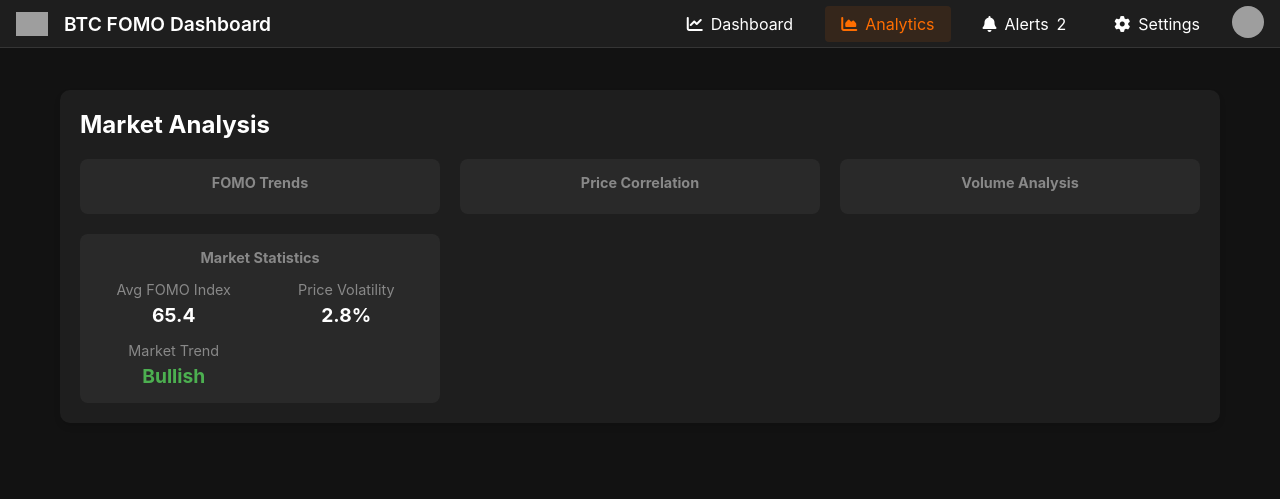
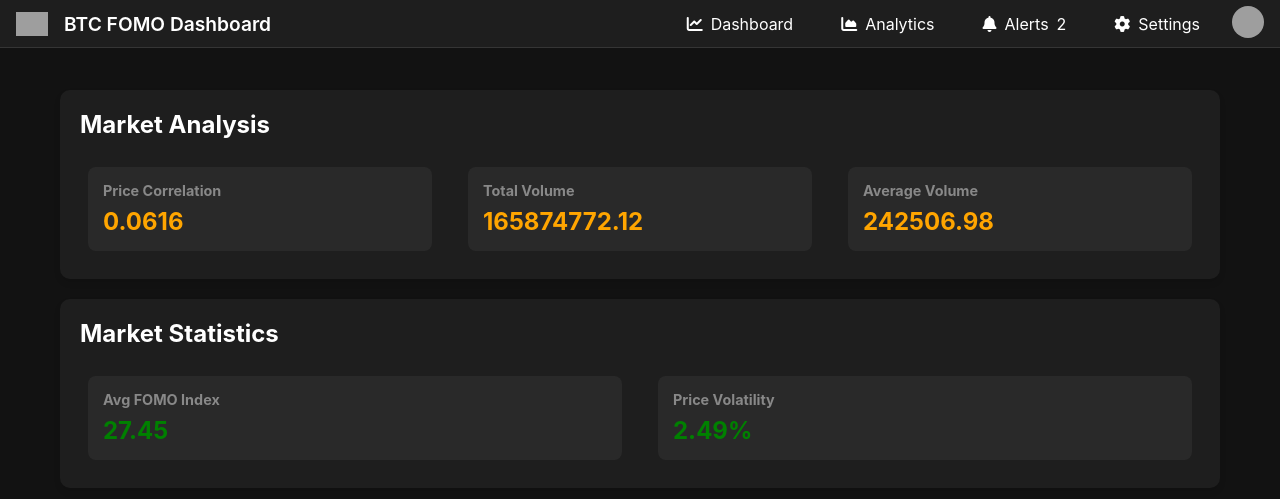
Before and after one commit to HemanthGirimath/python, a Flask app: page /analytics in a window 1280 px wide. Shown: the top 499 px of the page. Run offline with Flask 3, Linux system fonts and the light colour scheme; a user stored in the database is signed in; some libraries are stand-ins or nearby versions; grey boxes are pictures that could not be loaded.

Commit message:
major changes(3rd iterations)

```diff
--- a/new_project/app.py
+++ b/new_project/app.py
@@ -22,6 +22,7 @@
 def prepare_data():
     # Ensure that the necessary calculations are done here
     # This is where you would call your functions to prepare cleaned_data
+    print(cleaned_data.columns)
     pass  # Replace with your data preparation logic
 
 def create_price_fomo_chart(moving_average=None):
@@ -323,7 +324,23 @@
 @app.route('/analytics')
 @login_required
 def analytics():
-    return render_template('analytics.html', active_page='analytics')
+    price_correlation = round(calculate_price_correlation(), 4)  # Round to 4 decimal places
+    total_volume, average_volume = calculate_volume_analytics()
+    total_volume = round(total_volume, 2)  # Round to 2 decimal places
+    average_volume = round(average_volume, 2)  # Round to 2 decimal places
+    avg_fomo_index = round(cleaned_data['FOMO Index'].mean(), 2)  # Round to 2 decimal places
+    price_volatility = round(cleaned_data['BTC / USD'].pct_change().std() * 100, 2)  # Round to 2 decimal places
+    fomo_trends = "Your FOMO trends data here"  # Replace with actual calculation
+    market_trend = determine_market_trend()
+
+    return render_template('analytics.html',
+                           price_correlation=price_correlation,
+                           total_volume=total_volume,
+                           average_volume=average_volume,
+                           avg_fomo_index=avg_fomo_index,
+                           price_volatility=price_volatility,
+                           fomo_trends=fomo_trends,
+                           market_trend=market_trend)
 
 @app.route('/alerts')
 @login_required
@@ -516,6 +533,28 @@
         print(f"Error in refresh_data: {str(e)}")
         return jsonify({"status": "error", "message": str(e)}), 400
 
+@app.route('/profile')
+@login_required
+def user_profile():
+    return render_template('profile.html')  # Create a profile.html template
+
+def calculate_price_correlation():
+    # Calculate correlation between BTC price and Total Volume
+    correlation = cleaned_data[['BTC / USD', 'Total Volume']].corr().iloc[0, 1]
+    return correlation
+
+def calculate_volume_analytics():
+    total_volume = cleaned_data['Total Volume'].sum()
+    average_volume = cleaned_data['Total Volume'].mean()
+    return total_volume, average_volume
+
+def determine_market_trend():
+    avg_fomo_index = cleaned_data['FOMO Index'].mean()
+    if avg_fomo_index > 50:
+        return "Bullish"
+    else:
+        return "Bearish"
+
 if __name__ == '__main__':
     prepare_data()  # Call the function to prepare data once
     app.run(debug=True)
--- a/new_project/static/css/style.css
+++ b/new_project/static/css/style.css
@@ -296,10 +296,11 @@
 }
 
 .metric-card {
-    background-color: var(--card-dark);
-    padding: 1.5rem;
+    background-color: #1e1e1e;
     border-radius: 8px;
-    text-align: center;
+    padding: 1rem;
+    margin: 0.5rem;
+    color: white;
 }
 
 .metric-card h3 {
@@ -310,8 +311,16 @@
 
 .metric-value {
     font-size: 1.5rem;
-    font-weight: 600;
-    color: var(--primary-color);
+    font-weight: bold;
+}
+
+/* Specific styles for different metrics */
+.metric-value.orange {
+    color: orange;
+}
+
+.metric-value.green {
+    color: green;
 }
 
 /* Responsive design */
--- a/new_project/templates/analytics.html
+++ b/new_project/templates/analytics.html
@@ -8,34 +8,39 @@
         <h2>Market Analysis</h2>
         <div class="analytics-grid">
             <div class="metric-card">
-                <h3>FOMO Trends</h3>
-                <div class="chart-container" id="fomo-trends-chart"></div>
+                <h3>Price Correlation</h3>
+                <p class="metric-value orange">{{ price_correlation }}</p>
             </div>
             <div class="metric-card">
-                <h3>Price Correlation</h3>
-                <div class="chart-container" id="correlation-chart"></div>
+                <h3>Total Volume</h3>
+                <p class="metric-value orange">{{ total_volume }}</p>
             </div>
             <div class="metric-card">
-                <h3>Volume Analysis</h3>
-                <div class="chart-container" id="volume-chart"></div>
+                <h3>Average Volume</h3>
+                <p class="metric-value orange">{{ average_volume }}</p>
+            </div>
+        </div>
+    </div>
+
+    <div class="card">
+        <h2>Market Statistics</h2>
+        <div class="analytics-grid">
+            <div class="metric-card">
+                <h3>Avg FOMO Index</h3>
+                <p class="metric-value green">{{ avg_fomo_index }}</p>
             </div>
             <div class="metric-card">
-                <h3>Market Statistics</h3>
-                <div class="stats-grid">
-                    <div class="stat-item">
-                        <span class="stat-label">Avg FOMO Index</span>
-                        <span class="stat-value">65.4</span>
-                    </div>
-                    <div class="stat-item">
-                        <span class="stat-label">Price Volatility</span>
-                        <span class="stat-value">2.8%</span>
-                    </div>
-                    <div class="stat-item">
-                        <span class="stat-label">Market Trend</span>
-                        <span class="stat-value bullish">Bullish</span>
-                    </div>
-                </div>
+                <h3>Price Volatility</h3>
+                <p class="metric-value green">{{ price_volatility }}%</p>
             </div>
+            <!-- <div class="metric-card">
+                <h3>FOMO Trends</h3>
+                <p class="metric-value green">{{ fomo_trends }}</p>
+            </div>
+            <div class="metric-card">
+                <h3>Market Trend</h3>
+                <p class="metric-value green">{{ market_trend }}</p>
+            </div> -->
         </div>
     </div>
 </div>
--- a/new_project/templates/base.html
+++ b/new_project/templates/base.html
@@ -40,7 +40,7 @@
             <div class="user-menu">
                 <img src="{{ url_for('static', filename='images/default-avatar.png') }}" alt="User" class="user-avatar">
                 <div class="user-dropdown">
-                    <a href="#" class="dropdown-item">Profile</a>
+                    <a href="{{ url_for('user_profile') }}" class="dropdown-item">Profile</a>
                     <a href="#" class="dropdown-item">Preferences</a>
                     <div class="dropdown-divider"></div>
                     <a href="{{ url_for('auth.logout') }}" class="dropdown-item">Logout</a>
```
Also changed, not shown: new_project/templates/dashboard.html (+28 -15 lines), new_project/templates/profile.html (added, +13 -0 lines).
